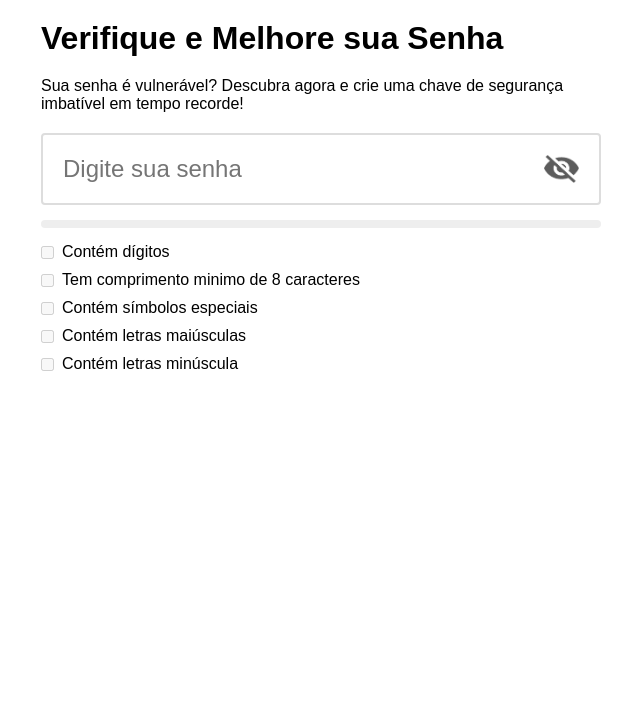
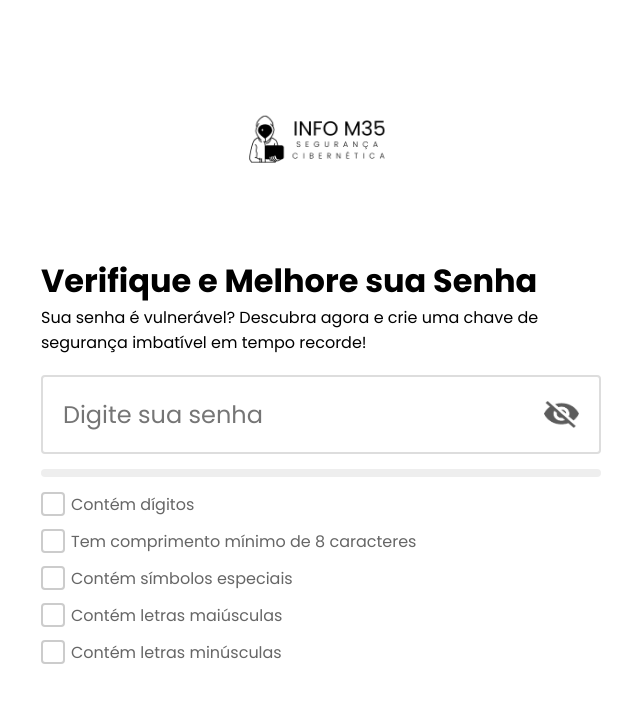
Before and after one commit to GabrielXavier00/Validador-de-senha-forte, a website with bundled scripts: page index.html in a window 1280 px wide. Shown: the whole page, without its empty margins (319-959 px from the left). Built offline with nearby package versions, Linux system fonts and the light colour scheme.

Commit message:
project finished

```diff
--- a/index.html
+++ b/index.html
@@ -1,5 +1,5 @@
 <!DOCTYPE html>
-<html lang="en">
+<html lang="pt-br">
 <head>
   <meta charset="UTF-8">
   <meta name="viewport" content="width=device-width, initial-scale=1.0">
@@ -7,10 +7,11 @@
   <link rel="stylesheet" href="style.css">
 </head>
 <body>
-  <div class="main">
-    <h1>Verifique e Melhore sua Senha</h1>
-    <p>Sua senha é vulnerável? Descubra agora e crie uma chave de segurança imbatível em tempo recorde!</p>
+  <div class="logo">
+    <img src="assets/INFO M 35.pdf.png" alt="Logo INFO M35" class="logo-inline">
   </div>
+  <h1>Verifique e Melhore sua Senha</h1>
+  <p>Sua senha é vulnerável? Descubra agora e crie uma chave de segurança imbatível em tempo recorde!</p>
 
   <div class="input">
     <input type="password" placeholder="Digite sua senha" id="password">
@@ -30,7 +31,7 @@
 
       <div class="rules__checkbox">
         <input type="checkbox" class="rules__checkbox-input" id="lenghtPassword" disabled>
-        <label for="digits">Tem comprimento minimo de 8 caracteres</label>
+        <label for="digits">Tem comprimento mínimo de 8 caracteres</label>
       </div>
 
       <div class="rules__checkbox">
@@ -45,11 +46,10 @@
 
       <div class="rules__checkbox">
         <input type="checkbox" class="rules__checkbox-input" id="lower" disabled>
-        <label for="capital">Contém letras minúscula</label>
+        <label for="capital">Contém letras minúsculas</label>
       </div>
     </div>
   </div>
-
 
   <script type="module" src="validacoesSenha.js"></script>
   <script type="module" src="dom.js"></script>
--- a/style.css
+++ b/style.css
@@ -1,7 +1,10 @@
+@import url('https://fonts.googleapis.com/css2?family=Poppins:ital,wght@0,100;0,200;0,300;0,400;0,500;0,600;0,700;0,800;0,900;1,100;1,200;1,300;1,400;1,500;1,600;1,700;1,800;1,900&display=swap');
+
 * {
   margin: 0;
   padding: 0;
   box-sizing: border-box;
+  font-family: "Poppins", sans-serif;
 }
 
 body {
@@ -11,8 +14,20 @@ body {
   padding: 0 20px;
 }
 
-.main p {
-  margin-top: 20px;
+.logo {
+  text-align: center;
+  margin-top: 10px; /* Diminuir o valor para reduzir o espaço acima da logo */
+}
+
+.logo-inline {
+  height: 230px;
+  width: auto;
+}
+
+
+
+.main {
+  flex: 1;
 }
 
 .progress-bar {
@@ -25,6 +40,7 @@ body {
 .indicator {
   height: 100%;
   transition: width 0.3s ease;
+  border-radius: 0.5rem;
 }
 
 .rules__checkbox {
@@ -60,10 +76,62 @@ body {
   width: 35px;
   cursor: pointer;
 }
-/* input[type="password"] {
-  width: 100%;
-  padding: 12px;
-  border: 2px solid #ddd;
+
+.rules__checkbox label {
+  padding-left: 30px;
+  cursor: default;
+  position: relative;
+  color: #666;
+  transition: color 0.3s ease;
+}
+
+.rules__checkbox label::before {
+  content: "";
+  position: absolute;
+  left: 0;
+  top: 0;
+  width: 20px;
+  height: 20px;
+  border: 2px solid #ccc;
   border-radius: 4px;
-  font-size: 16px;
-} */
+  background: white;
+  transition: all 0.3s ease;
+}
+.rules__checkbox label::after {
+  content: "";
+  position: absolute;
+  left: 7px;
+  top: 4px;
+  width: 6px;
+  height: 10px;
+  border: solid white;
+  border-width: 0 2px 2px 0;
+  transform: rotate(45deg);
+  opacity: 0;
+  transition: opacity 0.3s ease;
+}
+
+.rules__checkbox-input:checked + label::before {
+  background: #4CAF50;
+  border-color: #4CAF50;
+}
+
+.rules__checkbox-input:checked + label::after {
+  opacity: 1;
+}
+
+.rules__checkbox-input:checked + label {
+  color: #4CAF50;
+}
+
+.rules__checkbox {
+  position: relative;
+  margin-bottom: 12px;
+}
+
+.rules__checkbox-input {
+  position: absolute;
+  opacity: 0;
+  height: 0;
+  width: 0;
+}
```
Also changed, not shown: assets/INFO M 35.pdf (1).png (added), assets/INFO M 35.pdf.png (added).
